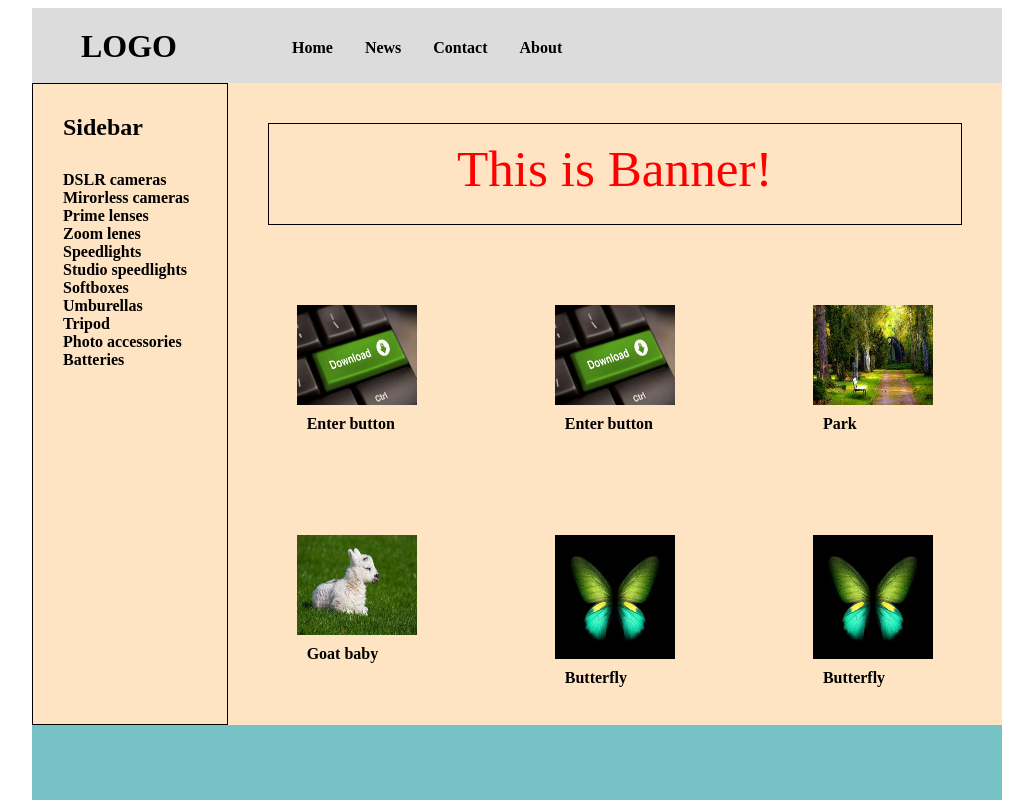
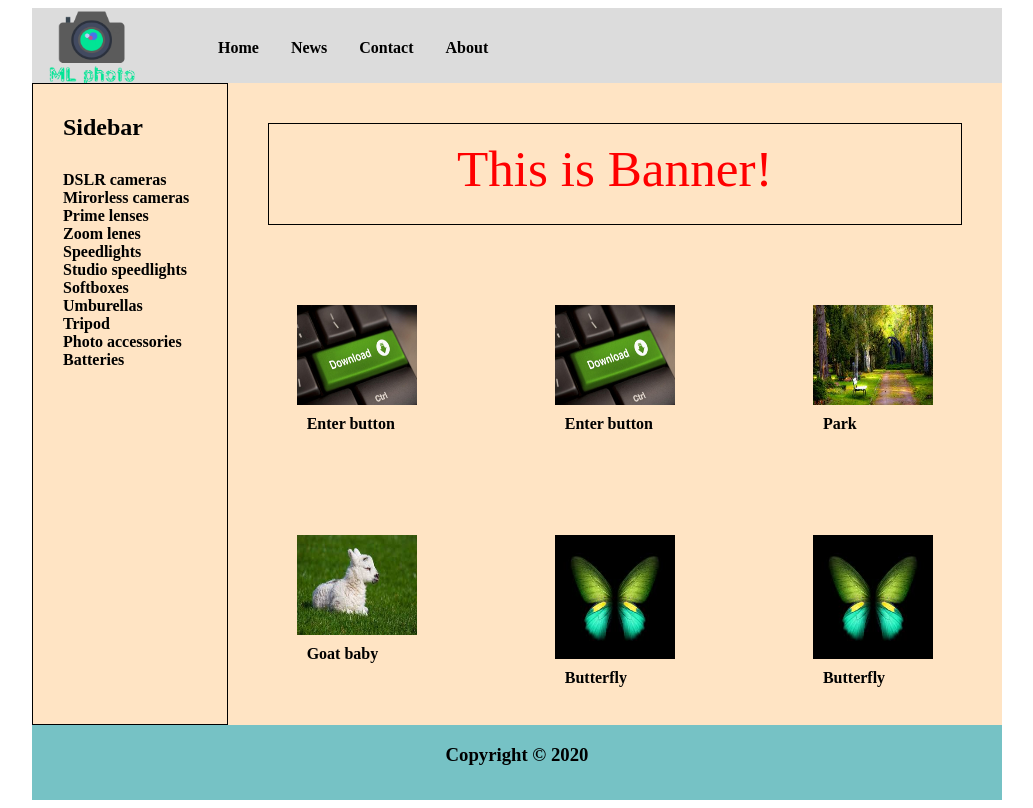
Before and after one commit to inflacijs/flex_box-layout, a plain HTML site: page index.html in a window 1280 px wide. Shown: the whole page, without its empty margins (123-1156 px from the left). Drawn offline with Linux system fonts and the light colour scheme.

Commit message:
logo is added

```diff
--- a/index.html
+++ b/index.html
@@ -12,7 +12,7 @@
     <div class="main-container">
         <header class="header positioner">
             <div class="logo">
-                <h1>LOGO</h1>
+                <img src="/img/onlinelogomaker-021920-1631-0228-2000-transparent.png" >
             </div>
             <div class="navigation">
                 <ul class="navi">
@@ -101,7 +101,7 @@
             </div>
         </div>
         <footer class="footer positioner">
-
+            <h3>Copyright &copy 2020</h3>
         </footer>
 
     </div>
--- a/style.css
+++ b/style.css
@@ -66,7 +66,8 @@
 
   /* Logo */
   .logo {
-      flex:1;
+      width: 120px;
+      height: 80px;
 
   }
 
@@ -152,6 +153,11 @@ img {
 .text h4 {
     margin: 10px;
 }
+/* footer */
+
+footer h3 {
+    text-align: center;
+}
 
 
 @media(max-width: 720px){
```
Also changed, not shown: img/onlinelogomaker-021920-1631-0228-2000-transparent.png (added).
